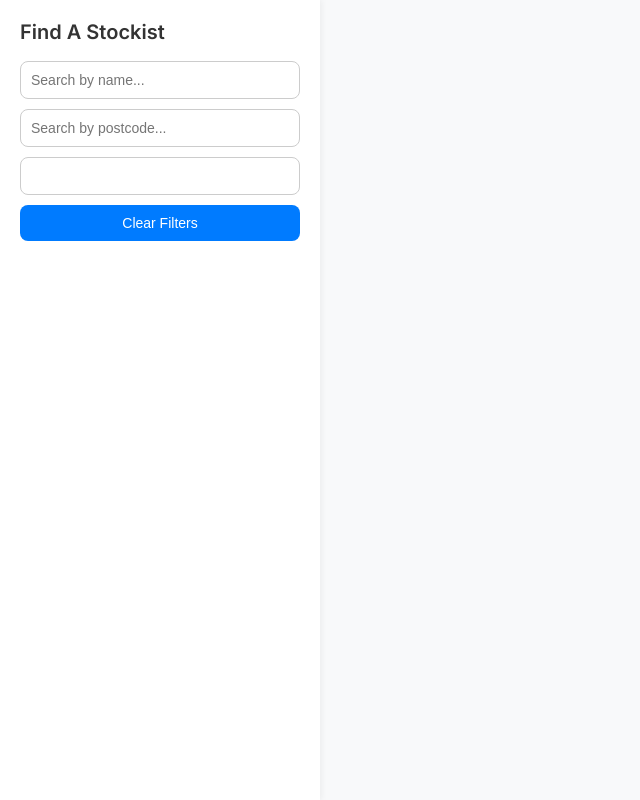
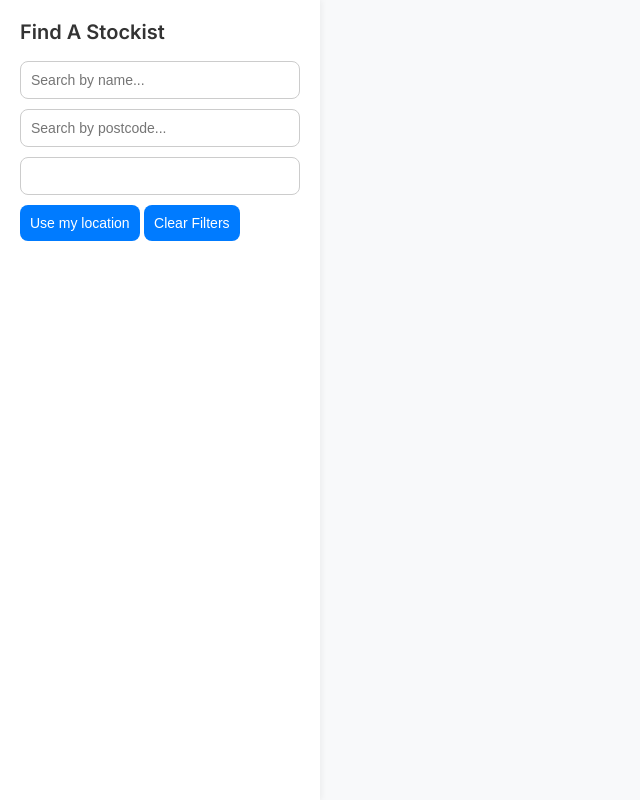
Before and after one commit to LukeCreativeInd/Clean-Eats-Stockist-Map, a website: page index.html in a window 1280 px wide. Shown: the whole page, without its empty margins (0-640 px from the left). Drawn offline with nearby package versions, Linux system fonts and the light colour scheme; no server answers.

Commit message:
Update index.html

```diff
--- a/index.html
+++ b/index.html
@@ -1,14 +1,13 @@
 <!DOCTYPE html>
 <html>
 <head>
-  <meta charset="utf-8">
+  <meta charset="utf-8" />
   <title>Stockist Map</title>
-  <meta name="viewport" content="width=device-width, initial-scale=1">
+  <meta name="viewport" content="width=device-width, initial-scale=1" />
   <link href="https://fonts.googleapis.com/css2?family=Inter:wght@400;600&display=swap" rel="stylesheet">
   <link rel="stylesheet" href="style.css" />
   <link href="https://unpkg.com/maplibre-gl@3.6.1/dist/maplibre-gl.css" rel="stylesheet" />
   <style>
-    /* small tweak so the maplibre canvas fills #map */
     #map > .maplibregl-map { width:100%; height:100%; }
   </style>
 </head>
@@ -16,10 +15,16 @@
   <div id="container">
     <div id="stockist-list">
       <h2>Find A Stockist</h2>
+
       <input type="text" id="search-name" placeholder="Search by name..." />
       <input type="text" id="search-postcode" placeholder="Search by postcode..." />
       <select id="state-select"></select>
-      <button id="clear-filters">Clear Filters</button>
+
+      <div class="btn-row">
+        <button id="use-location" title="Show stockists near me">Use my location</button>
+        <button id="clear-filters" class="secondary">Clear Filters</button>
+      </div>
+
       <div id="stockist-entries"></div>
     </div>
     <div id="map"></div>
```
